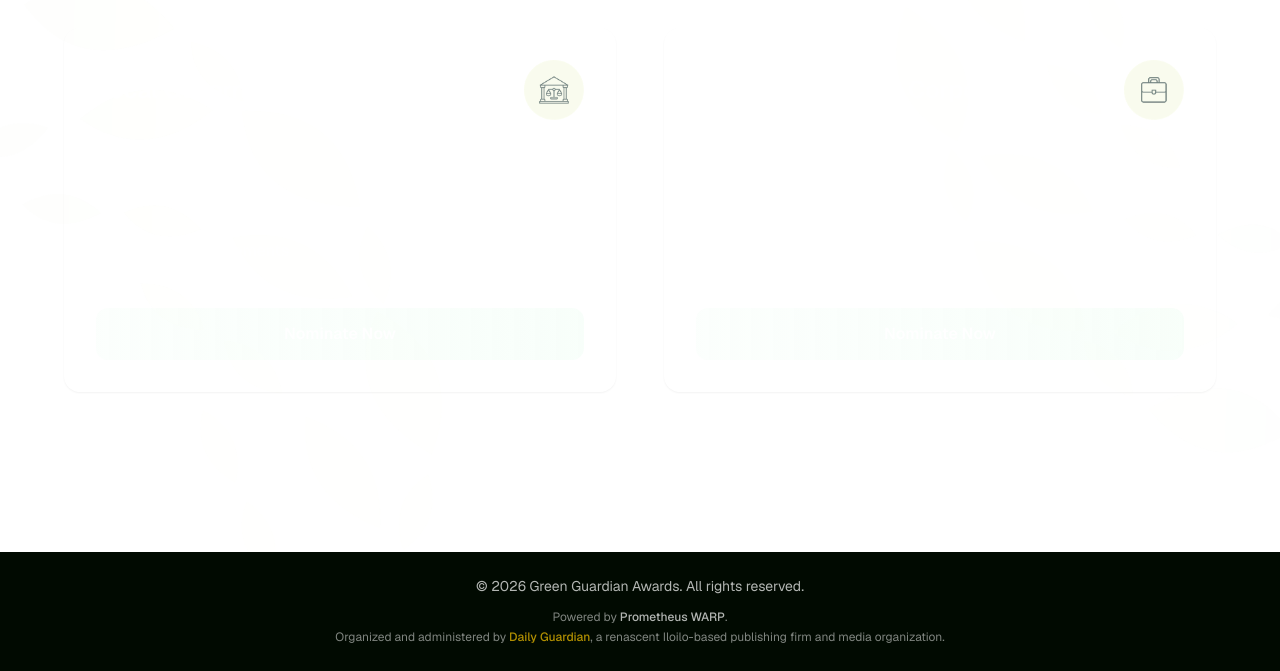
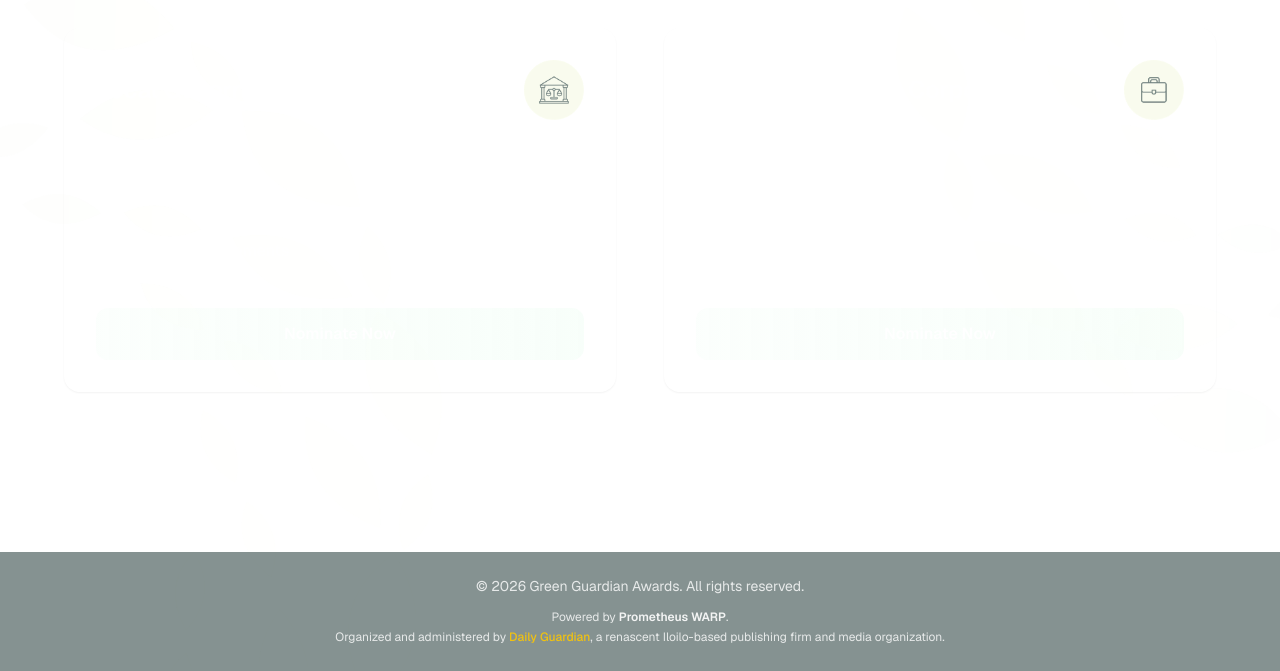
Before and after one commit to warpinnovations/green-guardian-awards, a Next.js app: page / in a window 1280 px wide. Shown: the part 1841-2512 px from the top of the page. Built offline with nearby package versions, Linux system fonts and the light colour scheme.

Commit message:
feat: update footer

```diff
--- a/app/components/sections/FooterSection.tsx
+++ b/app/components/sections/FooterSection.tsx
@@ -2,22 +2,23 @@
 
 export default function FooterSection() {
   return (
-     <footer className="bg-[#010a01] text-white py-6 absolute bottom-0 w-full">
+     <footer className="bg-[#0c2725]/50 text-white py-6 absolute bottom-0 w-full">
         <div className="mx-auto max-w-7xl px-4 text-center space-y-3">
            {/* Legal */}
-           <p className="text-sm text-white/70">
+           <p className="text-sm text-white/80">
               &copy; {new Date().getFullYear()} Green Guardian Awards. All
               rights reserved.
            </p>
 
            {/* Credentials */}
-           <p className="text-xs text-white/50 leading-relaxed">
-              Powered by <span className="font-medium text-white/70">Prometheus WARP</span>
+           <p className="text-xs text-white/80 leading-relaxed">
+              Powered by{" "}
+              <span className="font-semibold text-white/90">Prometheus WARP</span>
               .
               <br />
               Organized and administered by{" "}
-              <span className="font-medium text-yellow-400/70">
-                Daily Guardian
+              <span className="font-medium text-yellow-400/90">
+                 Daily Guardian
               </span>
               , a renascent Iloilo-based publishing firm and media organization.
            </p>
```
